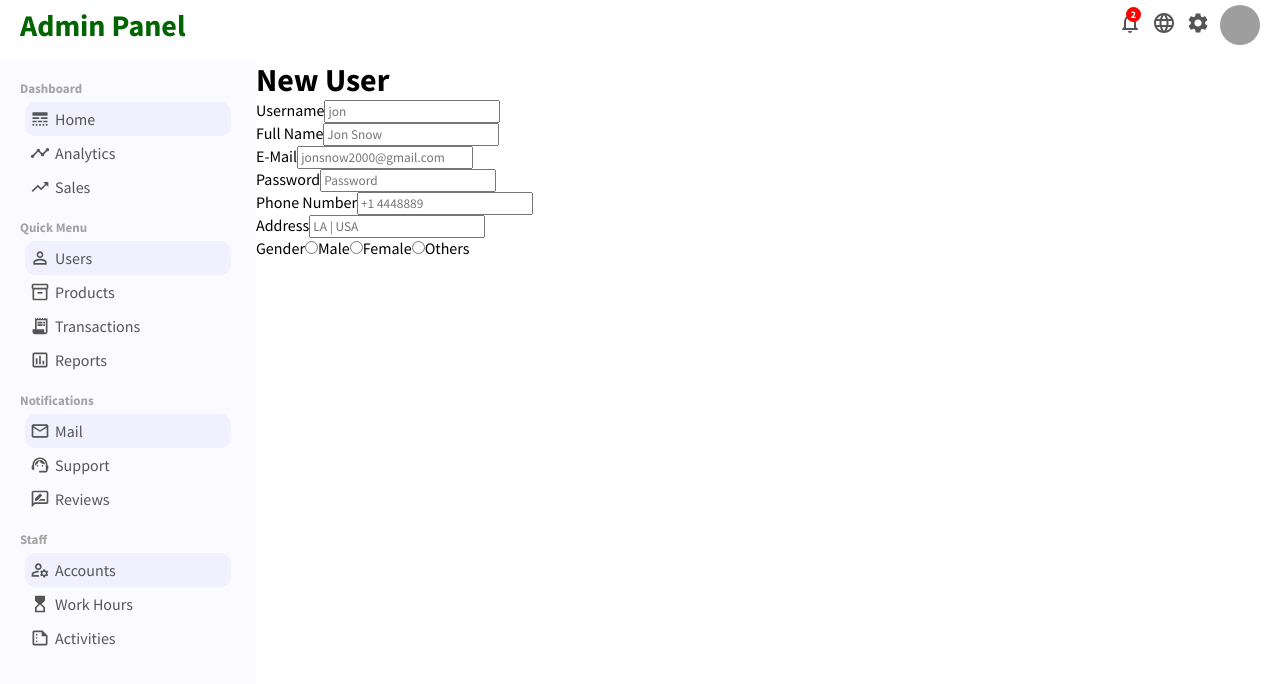
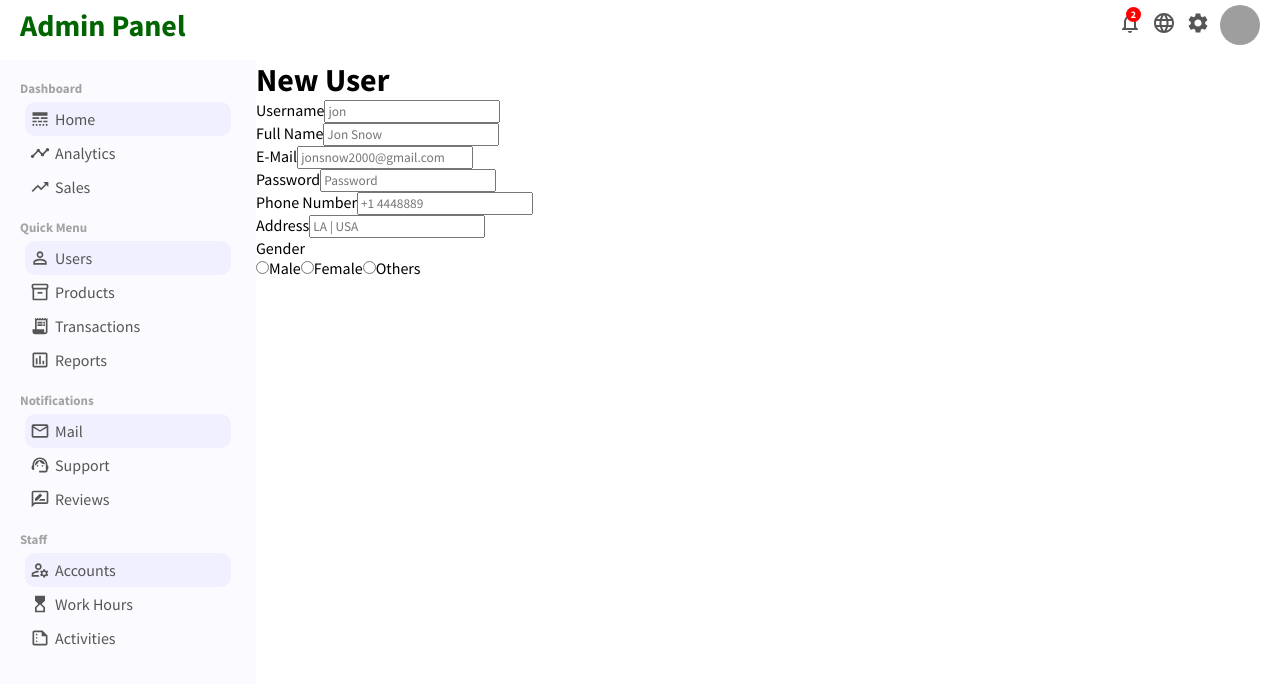
Before and after one commit to PJMantoss/admin_panel, a React (Create React App) app: page /newuser in a window 1280 px wide. Shown: the top 684 px of the page. Built offline with nearby package versions, Linux system fonts and the light colour scheme; grey boxes are pictures that could not be loaded.

Commit message:
update NewUser page

```diff
--- a/src/pages/newUserPage/NewUser.js
+++ b/src/pages/newUserPage/NewUser.js
@@ -56,6 +56,7 @@ function NewUser() {
 
         <div className='newUserItem'>
           <label>Gender</label>
+          <div className='newUserGender'>
             <input
               type='radio'
               name='gender'
@@ -80,6 +81,7 @@ function NewUser() {
             />
             <label for='others'>Others</label>
           </div>
+        </div>
       </form>
     </div>
   )
```
Lines whose indentation alone changed are shown as unchanged.
